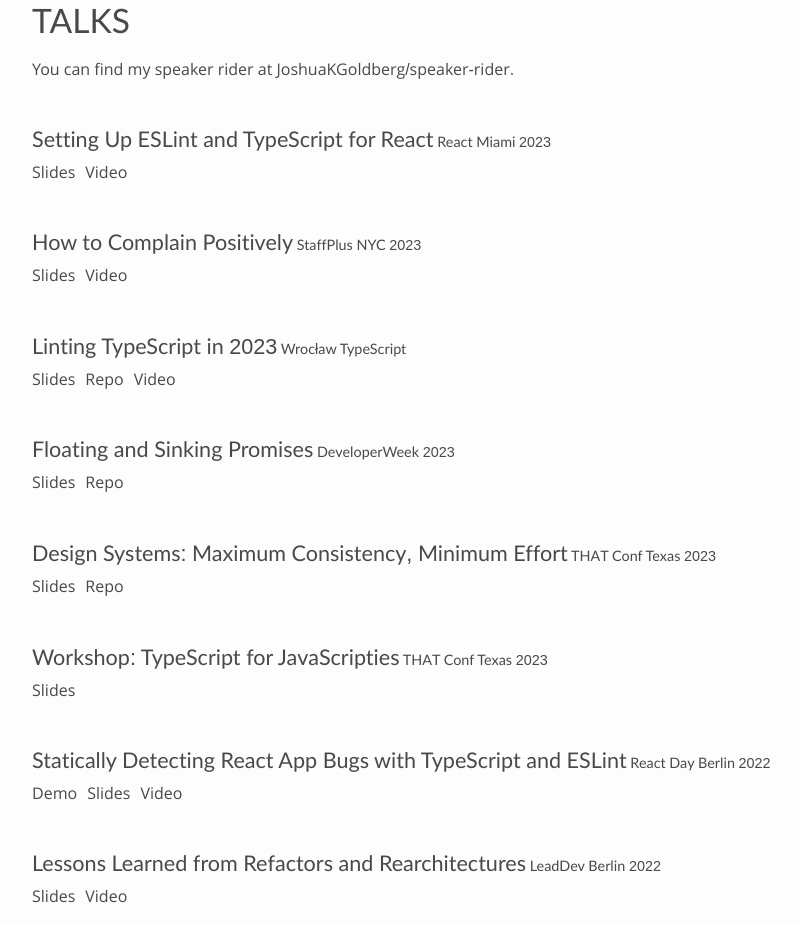
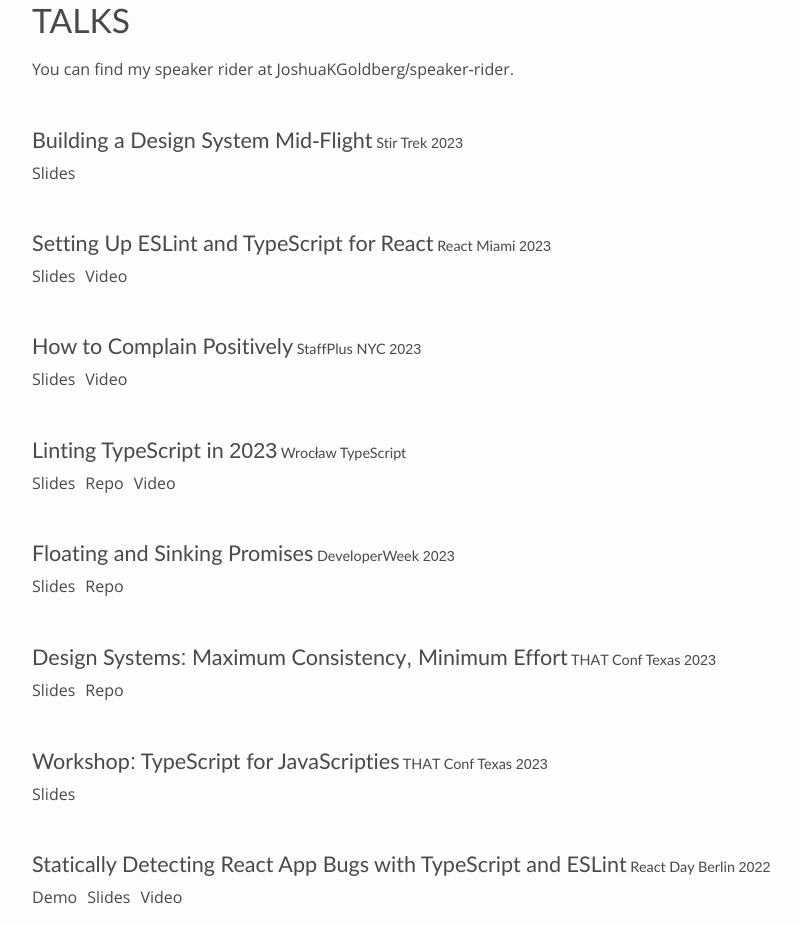
Before and after one commit to JoshuaKGoldberg/joshuakgoldberg-dot-com-old, a website: page src/index.html in a window 1280 px wide. Shown: the part 1315-2240 px from the top of the page, without its empty margins (68-869 px from the left). Drawn offline with Linux system fonts and the light colour scheme.

Commit message:
Stir Trek 2023

```diff
--- a/src/index.html
+++ b/src/index.html
@@ -176,6 +176,22 @@
           </p>
 
           <ul class="groups callout-groups">
+            <li class="group callout-group">
+              <a class="recipient" href="https://stirtrek.com/speakers/2023/Josh-Goldberg.html" rel="noopener" target="_blank">
+                <strong>Building a Design System Mid-Flight</strong>
+                Stir Trek 2023
+              </a>
+              <p class="links">
+                <a
+                  aria-label="Slides: Building a Design System Mid-Flight"
+                  href="https://1drv.ms/p/s!AvUc1cvPrJnWvt12FYHj9L7wd06kdw"
+                  rel="noopener"
+                  target="_blank"
+                  >Slides</a
+                >
+              </p>
+            </li>
+
             <li class="group callout-group">
               <a class="recipient" href="https://www.reactmiami.com/speakers/joshuagoldberg" rel="noopener" target="_blank">
                 <strong>Setting Up ESLint and TypeScript for React</strong>
```
